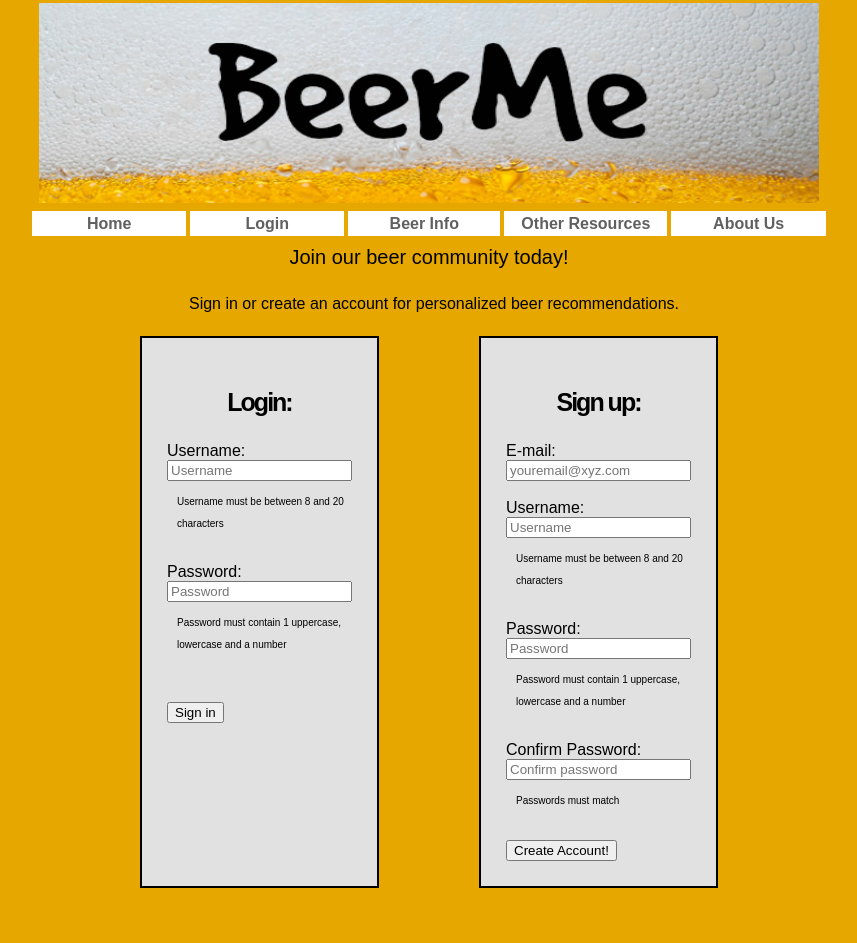
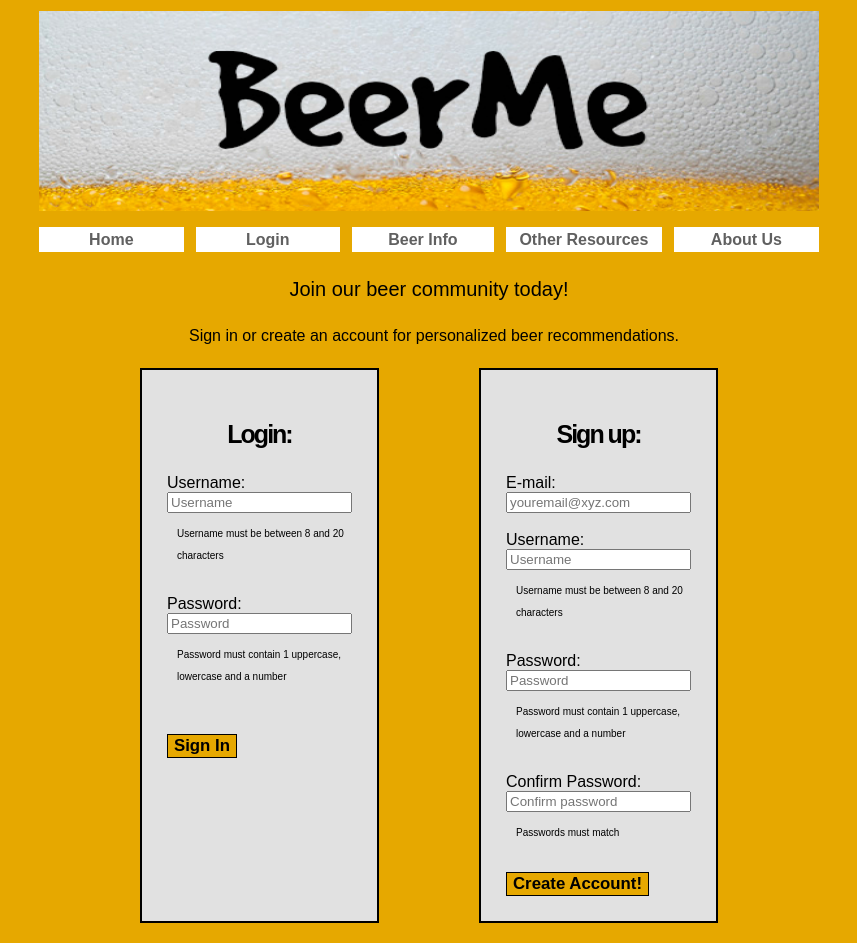
Before and after one commit to mdbray/BeerMe, a PHP site: page /login.html in a window 1280 px wide. Shown: the whole page, without its empty margins (211-1068 px from the left). Before the commit the page ends 888 px from the top, so only its background shows below. Run offline with PHP 8.4, Linux system fonts and the light colour scheme.

Commit message:
Added button and table (MB)

```diff
--- a/styles.css
+++ b/styles.css
@@ -51,3 +51,22 @@ p {
         font-family: sans-serif;
         line-height: 22px;
 }
+
+table {
+    border-spacing: 10px;
+    border-collapse: separate;
+}
+
+button {
+	background-color: rgb(230,168,0);
+	color: black;
+	border: 1px solid black;
+	font-weight: bold;
+	font-size: 105%;
+	text-transform: capitalize;
+}
+
+button:hover {
+	cursor: pointer;
+	border: 1px solid black;
+}
```
